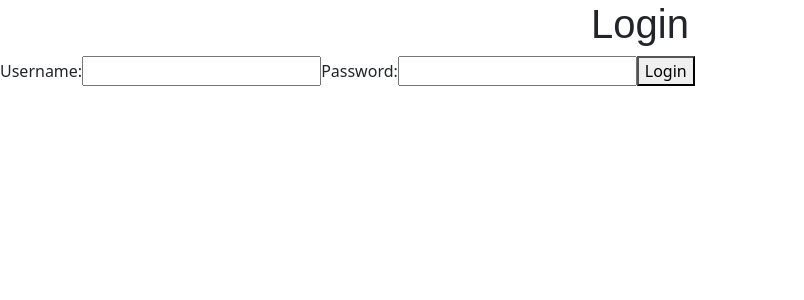
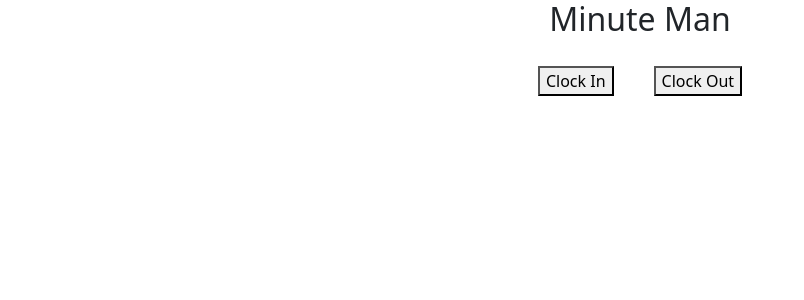
Before and after one commit to Jreepmeyer2002/Time-Clock, a React (Create React App) app in the folder app/: page /home in a window 1280 px wide. Shown: the top 300 px of the page, without its empty margins (0-804 px from the left). Built offline with nearby package versions, Linux system fonts and the light colour scheme.

Commit message:
got login to work

```diff
--- a/app/src/App.tsx
+++ b/app/src/App.tsx
@@ -1,13 +1,17 @@
-import Login from '././Login';
+import Login from "./Login";
 import Home from "./Home";
-import './App.css';
-import {BrowserRouter, Routes, Route } from "react-router-dom";
-const App  = () => {
-      <BrowserRouter>
-        <Routes>
-          <Route path="/" element={<Login/>} />
-          <Route path="/home" element={<Home/>} />
-        </Routes>
-      </BrowserRouter>
-}
+import "./App.css";
+import { BrowserRouter, Routes, Route } from "react-router-dom";
+
+const App = () => {
+  return (
+    <BrowserRouter>
+      <Routes>
+        <Route path="/" element={<Login />} />
+        <Route path="/home" element={<Home />} />
+      </Routes>
+    </BrowserRouter>
+  );
+};
+
 export default App;
--- a/app/src/Login.tsx
+++ b/app/src/Login.tsx
@@ -1,18 +1,23 @@
 import React, { useState } from "react";
 import {Navigate} from "react-router-dom";
+import './App'
 
 const Login = () => {
 
     const [username, setUsername] = useState("");
     const [password, setPassword] = useState("");
+    const [loggedIn, setLoggedIn] = useState(false);
 
     const handleLogin = (event: React.FormEvent) => {
         event.preventDefault();
         // TODO: Implement login logic
         if (username === 'admin' && password === 'password') {
-            return (<Navigate to="/home" />)
+            setLoggedIn(true);
         }
     };
+    if (loggedIn) {
+      return <Navigate to="/home" />
+    }
 
   return (
     <div className="login-page">
--- a/app/src/index.tsx
+++ b/app/src/index.tsx
@@ -1,11 +1,12 @@
 import React from 'react';
 import ReactDOM from 'react-dom/client';
 import './index.css';
+import { BrowserRouter, Routes, Route } from "react-router-dom";
+import Home from "./Home";
 import Login from './Login';
 import reportWebVitals from './reportWebVitals';
 import './page.css';
 import 'bootstrap/dist/css/bootstrap.min.css';
-
 import 'bootstrap/dist/css/bootstrap.css';
 
 const root = ReactDOM.createRoot(
@@ -13,7 +14,13 @@ const root = ReactDOM.createRoot(
 );
 root.render(
   <React.StrictMode>
-    <Login />
+    <BrowserRouter>
+      <Routes>
+        <Route path="/" element={<Login />} />
+        <Route path="/home" element={<Home />}>
+        </Route>
+      </Routes>
+    </BrowserRouter>
   </React.StrictMode>
 );
 
```
